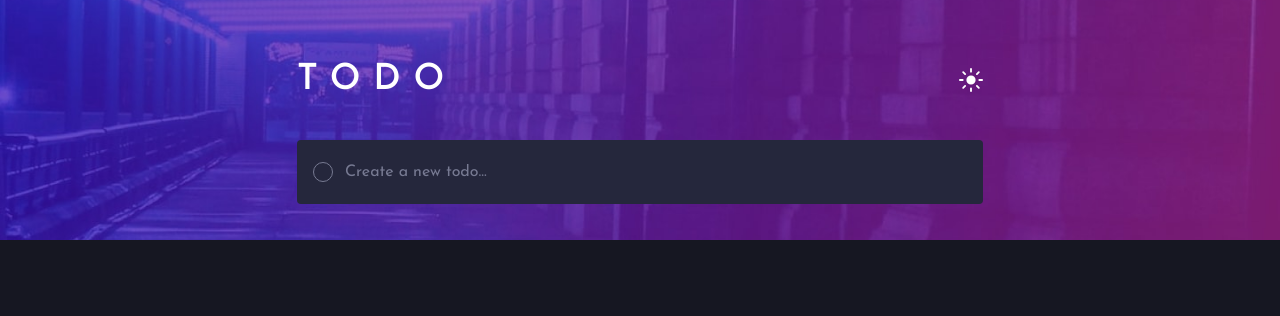
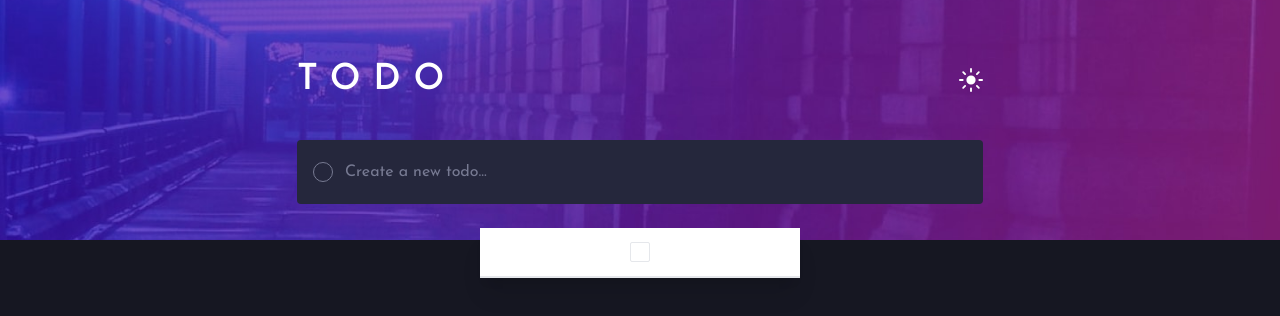
Before and after one commit to Rowada/todo-app-react, a React (Vite) app: page / in a window 1280 px wide. Shown: the top 316 px of the page. Built offline with nearby package versions, Linux system fonts and the light colour scheme.

Commit message:
feat: update checkbox style

```diff
--- a/src/components/todos/TodoItem.jsx
+++ b/src/components/todos/TodoItem.jsx
@@ -15,27 +15,15 @@ export const TodoItem = ({ todo, id }) => {
         ></span> */}
 
         <input
+          style={{ "--image-url": `url(${checkIcon})` }}
           type="checkbox"
           id="checkbox"
-          className="peer rounded-full w-5 h-5 appearance-none focus:outline-none border border-secondary checked:bg-secondary hover:ring hover:ring-primary after:content-['']
-          after:w-full
-          after-h-full
-          after:absolute
-          after:left-0
-          after:top-0
-          after:bg-no-repeat
-          after:bg-center
-          after:bg-[lenght:40px]
-
-
-          after:bg-[url('../../assets/images/icon-check.svg')]
-          "
+          className="peer relative rounded-full w-5 h-5 appearance-none focus:outline-none border border-secondary checked:bg-secondary hover:ring hover:ring-primary shrink-0 after:content-[''] after:w-full after:h-full after:absolute after:left-0 after:top-0 after:bg-no-repeat after:bg-center after:bg-[image:var(--image-url)] cursor-pointer"
         />
-
-        <p className="ps-4 peer-checked:line-through peer-checked:text-secondary">
-          {todo.text}
-        </p>
       </div>
+      <p className="ps-4 peer-checked:line-through peer-checked:text-secondary">
+        {todo.text}
+      </p>
 
       <button className="pe-4" onClick={() => removeTodo(id)}>
         <img className="w-4 h-4" src={deleteIcon} alt="delete icon" />
--- a/src/components/todos/TodoList.jsx
+++ b/src/components/todos/TodoList.jsx
@@ -3,6 +3,8 @@ import useStore from "../../store";
 import ToggleTheme from "../toggleTheme/ToggleTheme";
 import { useState } from "react";
 import { TodoItem } from "./TodoItem";
+
+import checkIcon from "../../assets/images/icon-check.svg";
 
 export const TodoList = () => {
   const [newTodo, setNewTodo] = useState("");
@@ -50,13 +52,28 @@ export const TodoList = () => {
         <ul>
           {todos.map((todo, id) => {
             return (
-              <li key={todo.id}>
+              <li className="relative" key={todo.id}>
                 <TodoItem todo={todo} id={id} />
               </li>
             );
           })}
         </ul>
       </div>
+
+      <div className="relative flex  items-center justify-center ">
+        <div className="mx-auto max-w-md">
+          <ul className="shadow-xl">
+            <li className="relative flex w-80 items-center justify-center gap-2.5 border-b-2 bg-white px-3 py-3.5 hover:border-gray-400">
+              <input
+                style={{ "--image-url": `url(${checkIcon})` }}
+                type="checkbox"
+                id="checkbox1"
+                className="peer relative h-5 w-5 shrink-0 appearance-none rounded-sm border after:absolute after:bg-[image:var(--image-url)] after:left-0 after:top-0 after:h-full after:w-full  after:bg-[length:10px] after:bg-center after:bg-no-repeat after:content-[''] checked:bg-gray-500 hover:ring hover:ring-gray-300 focus:outline-none"
+              />
+            </li>
+          </ul>
+        </div>
+      </div>
     </section>
   );
 };
```
